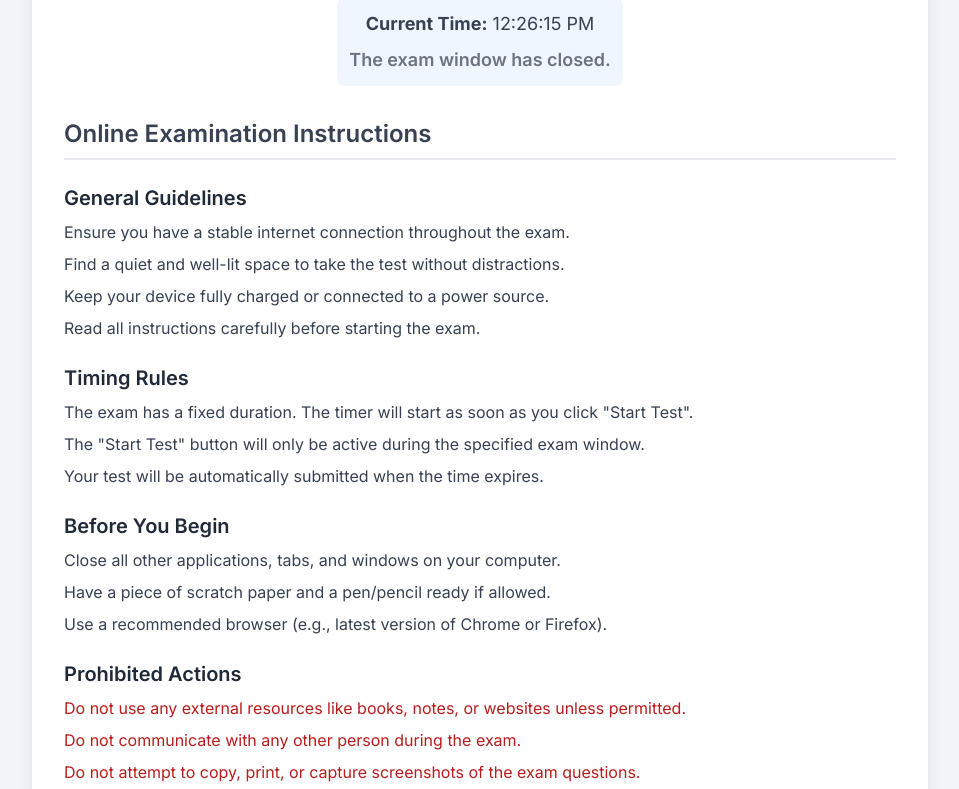
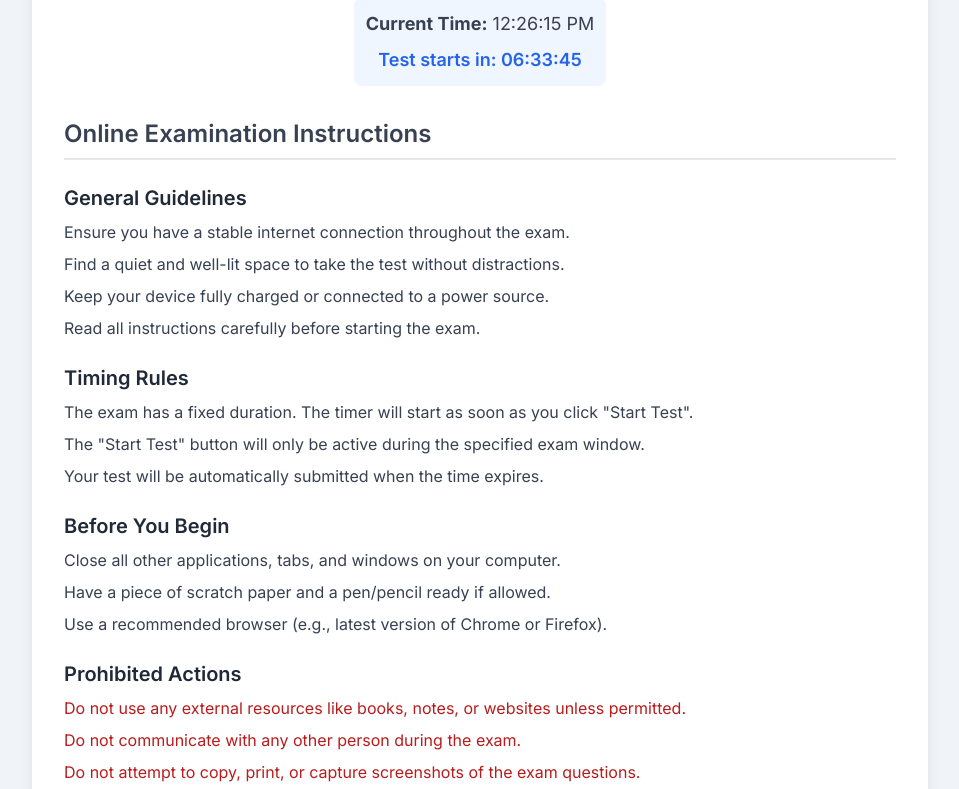
Before and after one commit to vidhyasaraswathy1-bit/examinationportal, a plain HTML site: page index.html in a window 1280 px wide. Shown: the part 122-911 px from the top of the page, without its empty margins (160-1119 px from the left). Drawn offline with nearby package versions, Linux system fonts and the light colour scheme.

Commit message:
Update index.html

```diff
--- a/index.html
+++ b/index.html
@@ -123,8 +123,8 @@
             // --- ADMIN CONFIGURATION ---
             // The admin can set the exam start and end times here.
             // Format: "YYYY-MM-DDTHH:MM:SS" (uses the user's local timezone)
-            const examStartTimeStr = "2025-10-16T20:30:00";
-            const examEndTimeStr = "2025-10-16T21:30:00";
+            const examStartTimeStr = "2025-10-17T19:00:00";
+            const examEndTimeStr = "2025-10-17T21:00:00";
             const examLink = "https://vidhyasaraswathy1-bit.github.io/onlineexam/";
             // --- END OF ADMIN CONFIGURATION ---
 
```
